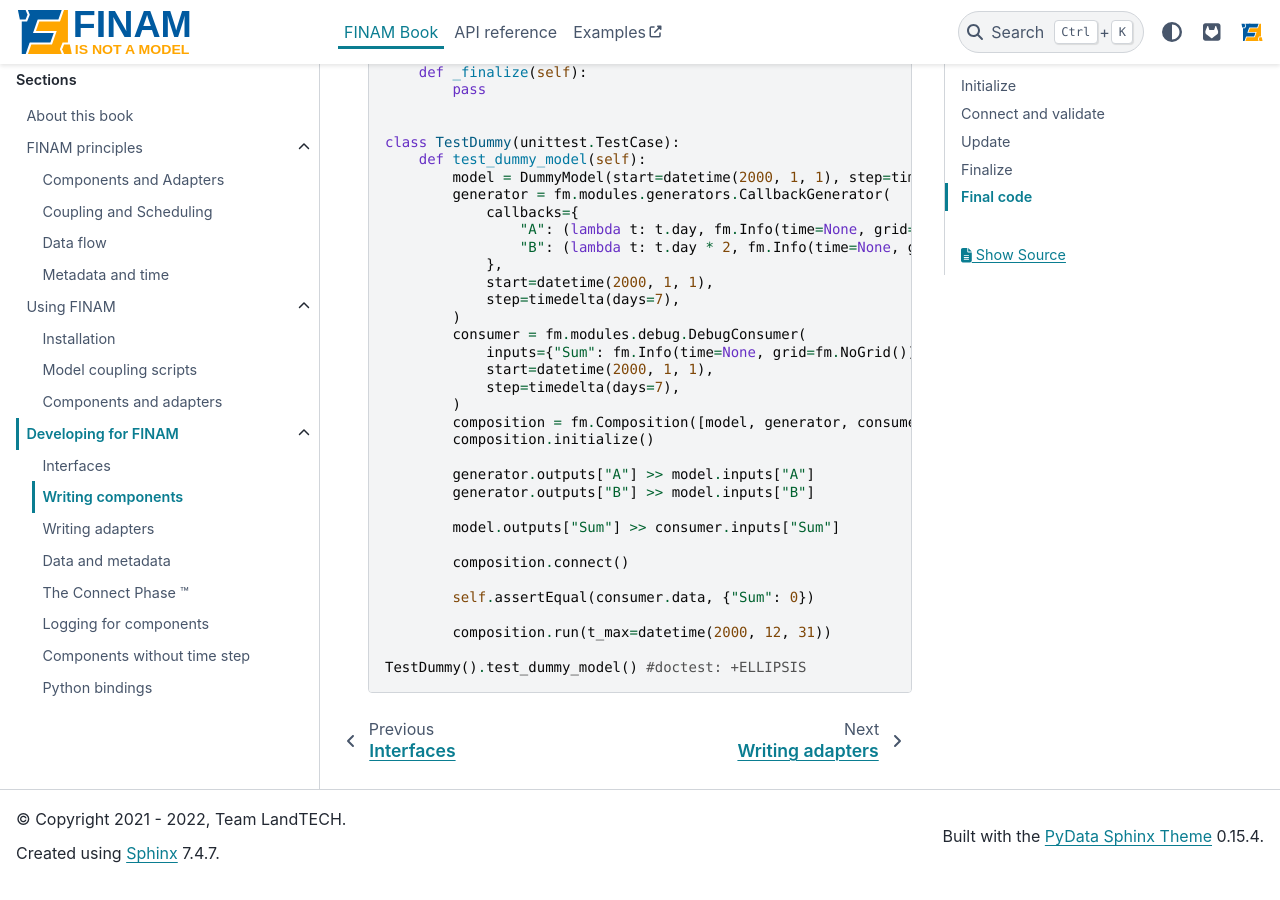
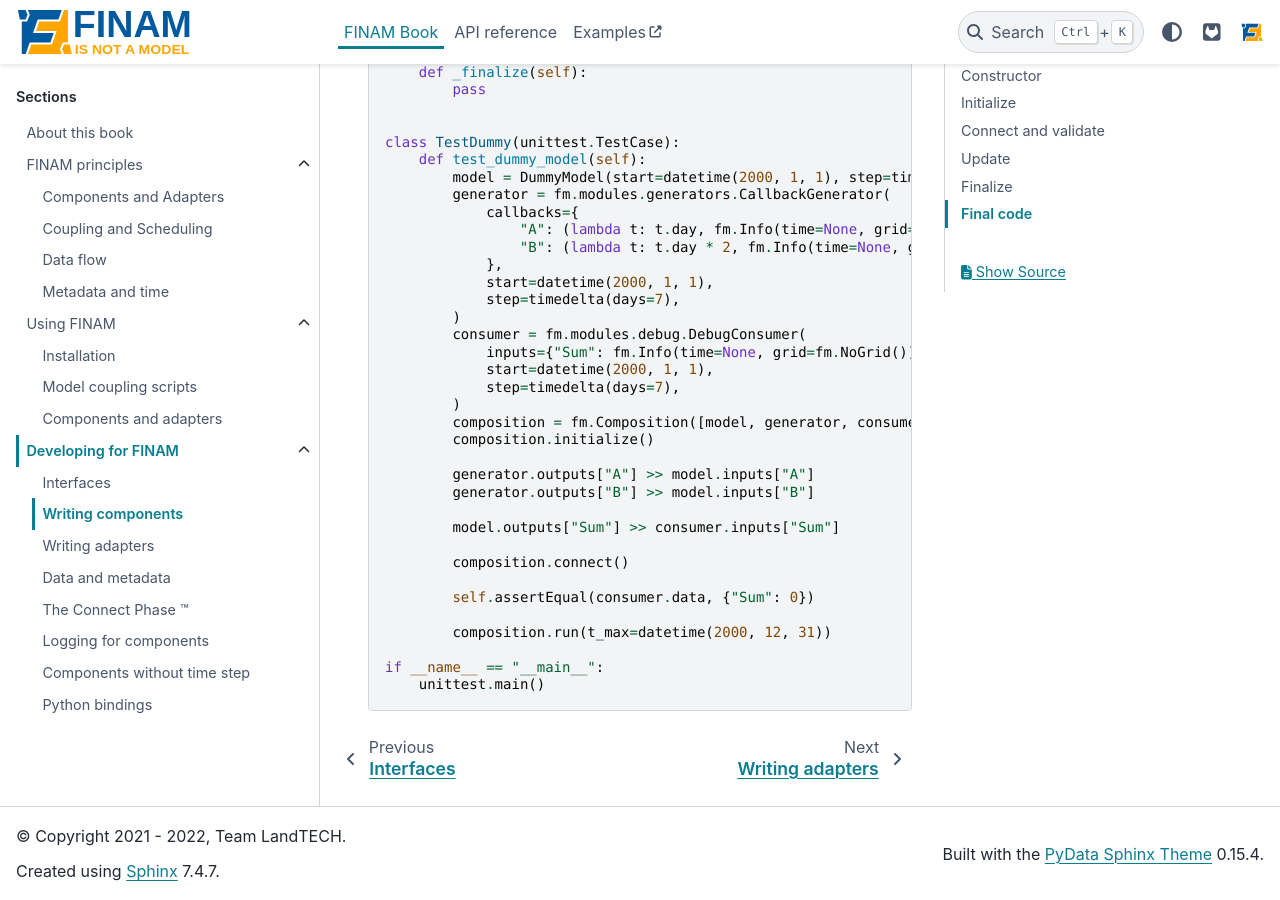
Before and after one commit to finam-ufz/finam, a Sphinx documentation site: the page built from docs/source/finam-book/development/components.rst, in a window 1280 px wide and 900 px high, scrolled down 8040 px. Built offline with Sphinx 7.4.7 and the PyData theme 0.15.4, drawn with Linux system fonts in a browser that asks for light colours.

Commit message:
hide doctest, add unittest main if in main

```diff
--- a/docs/source/finam-book/development/components.rst
+++ b/docs/source/finam-book/development/components.rst
@@ -413,6 +413,12 @@
 
             composition.run(t_max=datetime(2000, 12, 31))
 
+    if __name__ == "__main__":
+        unittest.main()
+
+.. testcode::
+    :hide:
+
     TestDummy().test_dummy_model() #doctest: +ELLIPSIS
 
 .. testoutput::
```
